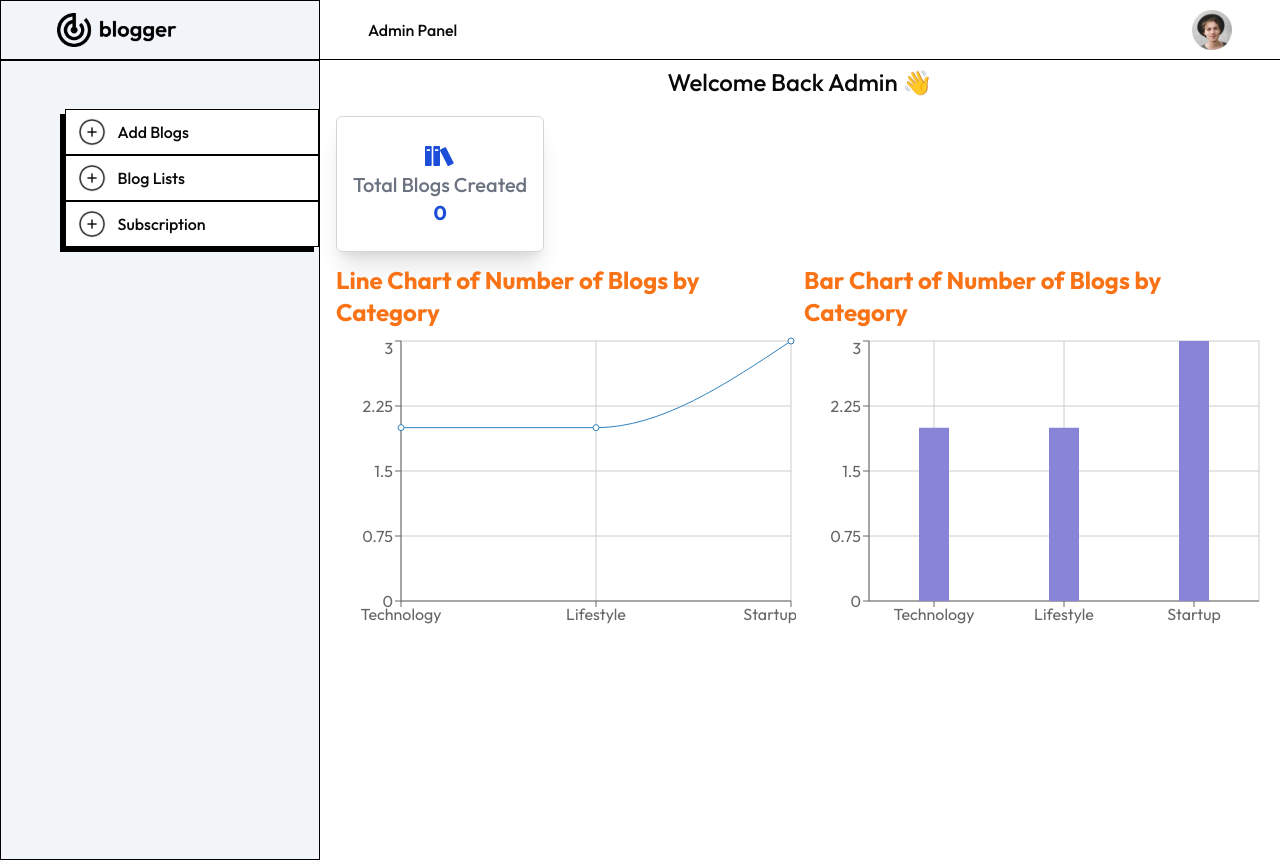
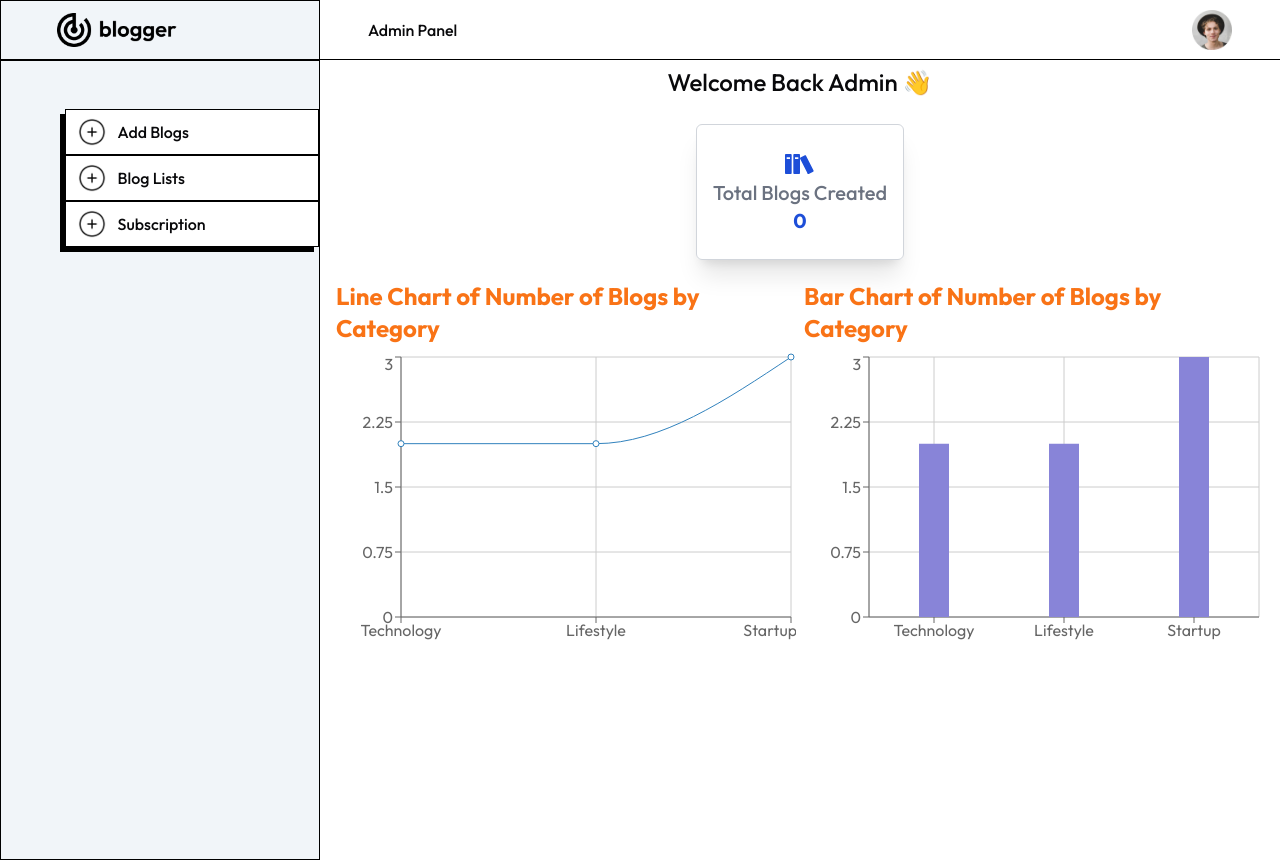
Before and after one commit to HarishBabu-DV/Blog-App, a Next.js app: page /admin in a window 1280 px wide. Built offline with nearby package versions, Linux system fonts and the light colour scheme; no server answers; the database is empty.

Commit message:
modified ui in total blogs created box

```diff
--- a/app/admin/page.tsx
+++ b/app/admin/page.tsx
@@ -15,13 +15,13 @@ const page = () => {
     fetchBlogs();
   },[])
   return (
-    <section className='flex flex-col gap-3'>
+    <section className='flex flex-col gap-5 '>
       <h1 className='text-2xl font-medium text-center py-1.5'>Welcome Back Admin &#128075;</h1>
 
       {/* Middle Section  */}
 
       {/* Total Blogs created  */}
-      <div className='flex flex-col items-center shadow-xl w-max rounded-md px-4 py-6 border-[1px] border-gray-300 ml-4'>
+      <div className='flex flex-col items-center shadow-xl w-max rounded-md px-4 py-6 border-[1px] border-gray-300 mx-auto'>
         <div>
           <iconContents.bookIcon className=' text-blue-700 text-3xl'/>
         </div>
```
